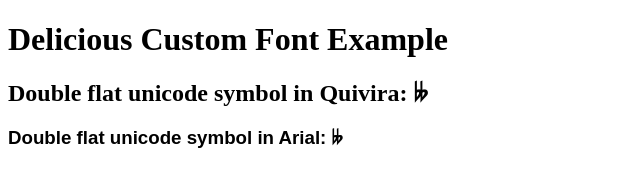
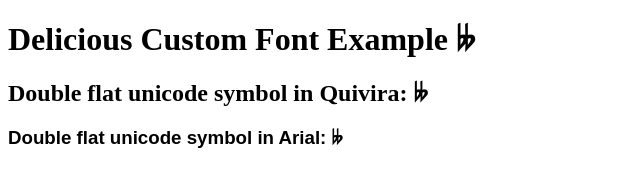
Before and after one commit to asgeo1/WebViewCustomFonts, a plain HTML site: page WebViewCustomFonts/index.html in a window 1280 px wide. Shown: the full height of the page, 0-640 px from the left. Drawn offline with Linux system fonts and the light colour scheme; a web font is replaced by a local one.

Commit message:
Adding double-flat symbol to wetpaint example

```diff
--- a/WebViewCustomFonts/index.html
+++ b/WebViewCustomFonts/index.html
@@ -33,7 +33,7 @@
         </style>
     </head>
     <body>
-        <h1>Delicious Custom Font Example</h1>
+        <h1>Delicious Custom Font Example 𝄫</h1>
         <h2>Double flat unicode symbol in Quivira: 𝄫</h2>
         <h3>Double flat unicode symbol in Arial: 𝄫</h3>
     </body>
```
